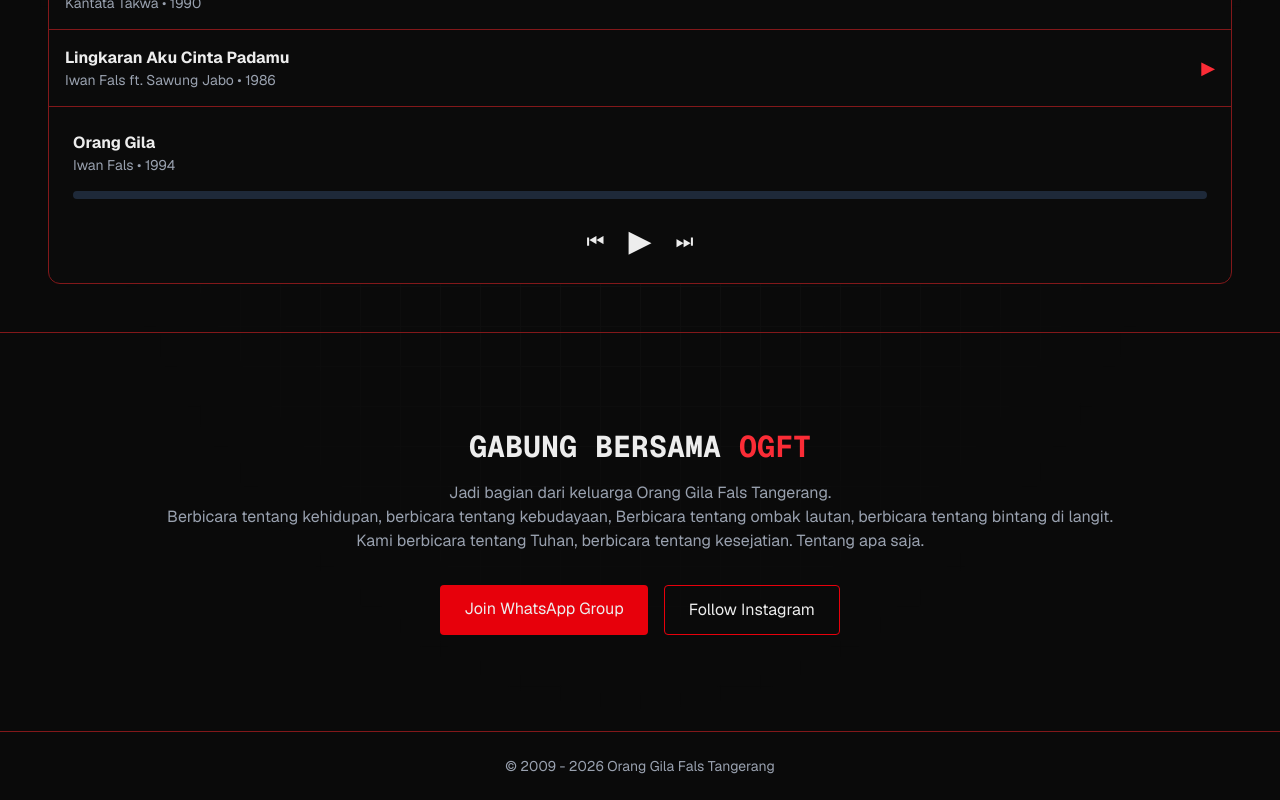
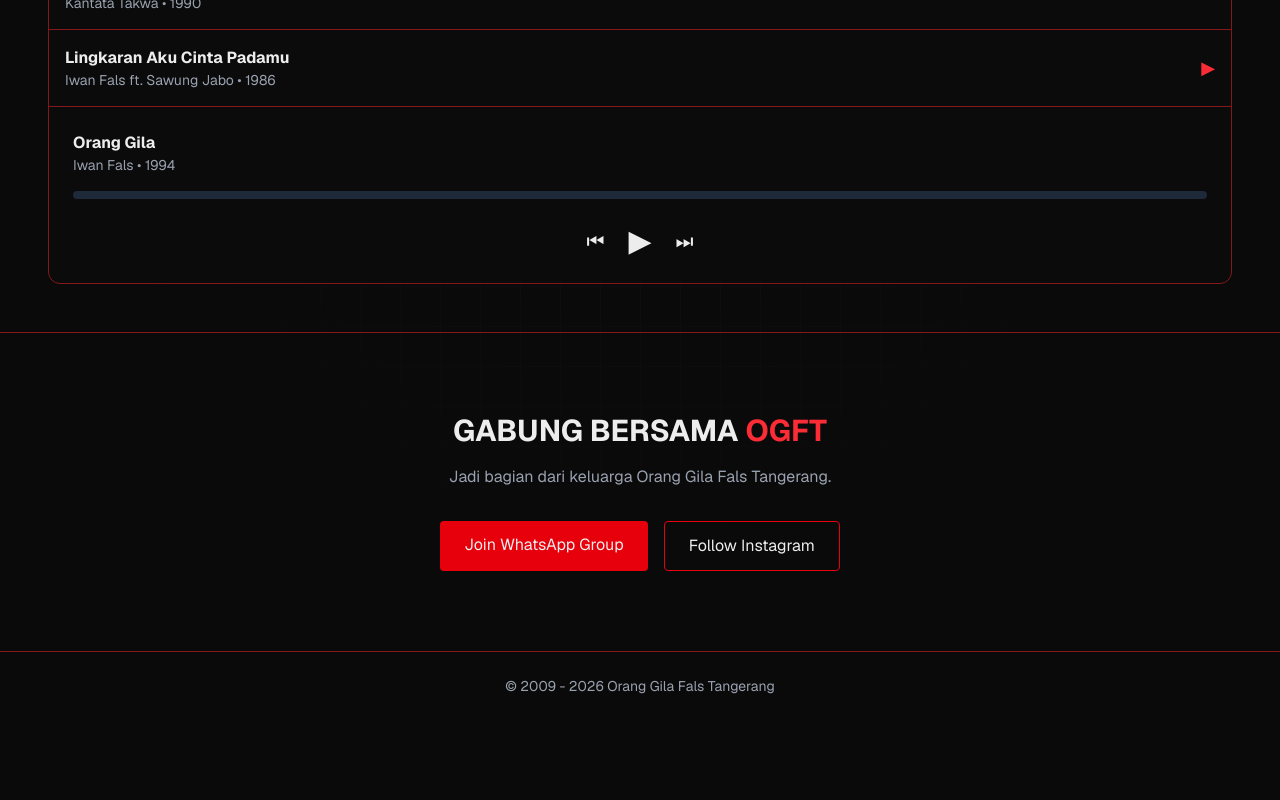
Before and after one commit to heybyben/ogft_web, a Next.js app: page / in a window 1280 px wide. Shown: the part 1363-2163 px from the top of the page. After the commit the page ends 2083 px from the top, so only its background shows below. Built offline with nearby package versions, Linux system fonts and the light colour scheme.

Commit message:
style: refine join community section
Change-Id: Id04712d9afbf2cd25834be69b8f4b2e2ef81a6f2

```diff
--- a/app/page.tsx
+++ b/app/page.tsx
@@ -50,24 +50,16 @@
       <MusicPlayer />
 
       {/* JOIN COMMUNITY */}
-      <section className="text-center py-24 border-t border-red-900">
-
-        <h2 className="text-3xl font-bold font-mono">
+      <section className="text-center py-20 px-6 border-t border-red-900">
+        <h2 className="text-2xl sm:text-3xl font-bold">
           GABUNG BERSAMA <span className="text-red-500">OGFT</span>
         </h2>
 
-        <p className="text-gray-400 mt-4">
+        <p className="text-gray-400 mt-4 max-w-md mx-auto text-sm sm:text-base">
           Jadi bagian dari keluarga Orang Gila Fals Tangerang.
-          <br />
-          Berbicara tentang kehidupan, berbicara tentang kebudayaan, Berbicara tentang ombak lautan, berbicara tentang bintang di langit.
-          <br />
-          Kami berbicara tentang Tuhan, berbicara tentang kesejatian. Tentang apa saja.
         </p>
 
-
-        <div className="mt-8 flex justify-center gap-4">
-
-
+        <div className="mt-8 flex flex-col sm:flex-row justify-center gap-4">
           <a
             href="https://chat.whatsapp.com/DUSv1EPryUsDQ4agkWUOKJ"
             target="_blank"
```
